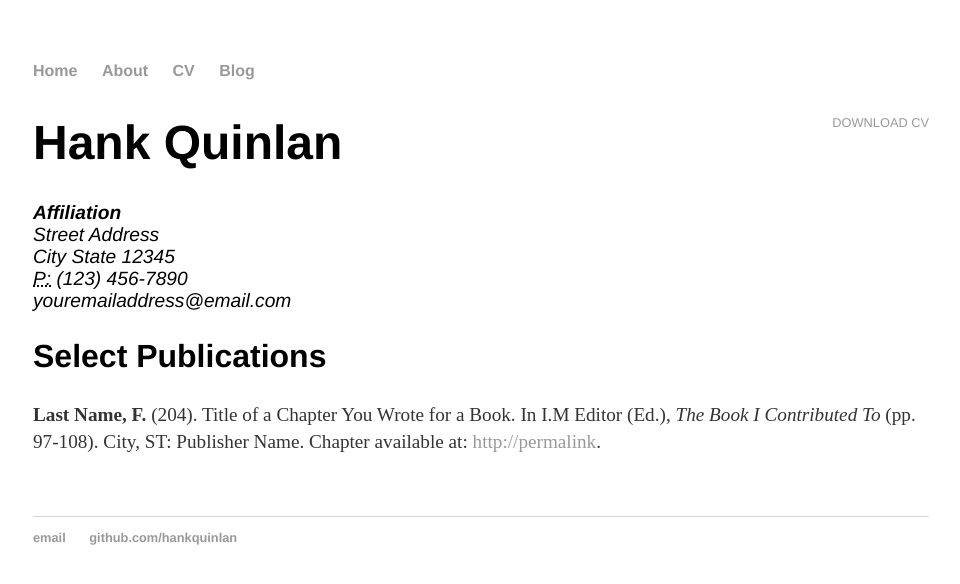
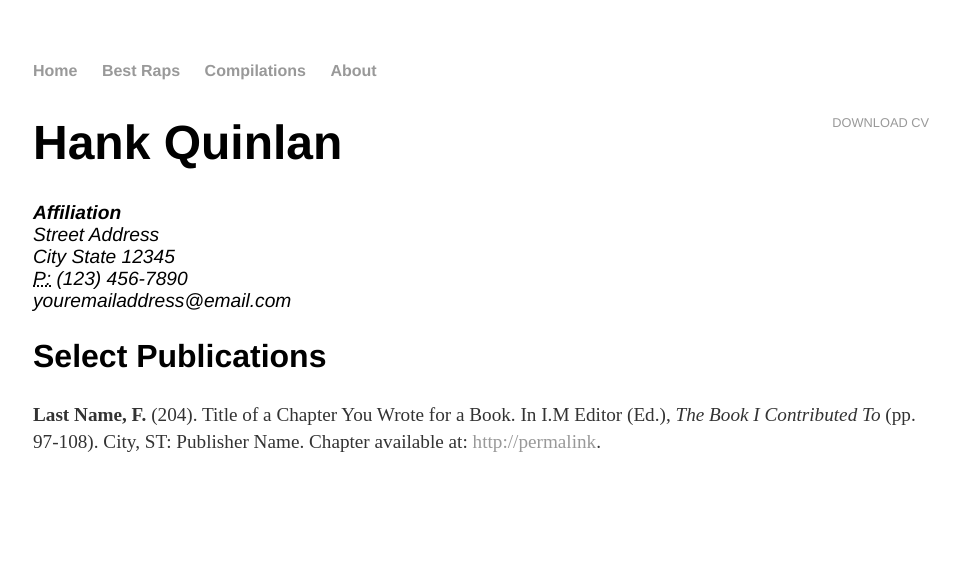
Before and after one commit to cocaineblunts/cocaineblunts.github.io, a Jekyll site: the page built from cv/index.html, in a window 1280 px wide. Shown: the top 584 px of the page, without its empty margins (159-1119 px from the left). Built offline with Jekyll 4.4.1, drawn with Linux system fonts in a browser that asks for light colours.

Commit message:
Update default.html
update

```diff
--- a/_layouts/default.html
+++ b/_layouts/default.html
@@ -12,9 +12,9 @@
     <nav>
 <ul>
 <li><a href="/">Home</a></li>
-<li><a href="/about">About</a></li>
-<li><a href="/cv">CV</a></li>
-<li><a href="/blog">Blog</a></li>
+<li><a href="/about">Best Raps</a></li>
+<li><a href="/cv">Compilations</a></li>
+<li><a href="/blog">About</a></li>
 </ul>
     </nav>
 <div class="container">
@@ -23,12 +23,6 @@
 
 </div>
 
-  <footer>
-   <ul>
-   <li><a href="mailto:hankquinlanhub@gmail.com">email</a></li>
-   <li><a href="https://github.com/hankquinlan">github.com/hankquinlan</a></li>
-   </ul>
-  </footer>
   </body>
 
 </html>
```
